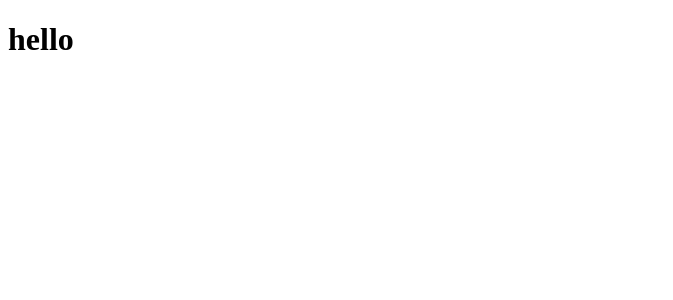
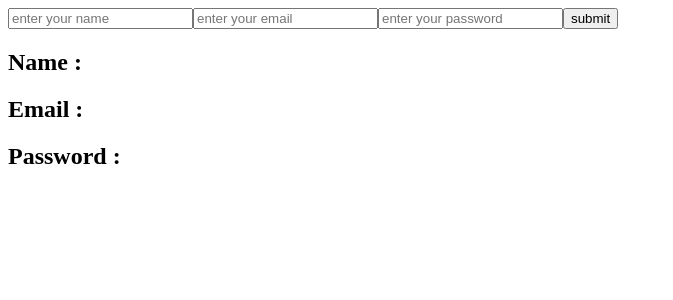
Before and after one commit to abhishek-rai-1/ReactWithTS, a React (Vite) app: page / in a window 1280 px wide. Shown: the top 300 px of the page, without its empty margins (0-673 px from the left). Built offline with nearby package versions, Linux system fonts and the light colour scheme.

Commit message:
Form Event

```diff
--- a/src/App.tsx
+++ b/src/App.tsx
@@ -1,8 +1,8 @@
+import { FormApp } from "./components/Form/FormApp";
+
 const App = () => {
   return (
-    <div>
-      <h1>hello</h1>
-    </div>
+    <FormApp/>
   );
 };
 
--- /dev/null
+++ b/src/components/Form/Form.tsx
@@ -0,0 +1,44 @@
+import { useRef, useState, type FormEvent } from "react";
+
+type FormData = {
+  name: string;
+  email: string;
+  password: string;
+};
+
+export const Form = () => {
+  const [submittedData, setSubmittedData] = useState<FormData>({
+    name: "",
+    email: "",
+    password: "",
+  });
+
+  const name = useRef<HTMLInputElement>(null);
+  const email = useRef<HTMLInputElement>(null);
+  const password = useRef<HTMLInputElement>(null);
+
+  const handleFormSubmit = (event: FormEvent<HTMLFormElement>) => {
+    event.preventDefault();
+
+    const nameValue = name.current!.value;
+    const emailValue = email.current!.value;
+    const passwordValue = password.current!.value;
+
+    setSubmittedData({ name: nameValue, email: emailValue, password: passwordValue });
+  };
+
+  return (
+    <form onSubmit={handleFormSubmit}>
+      <input type="text" placeholder="enter your name" ref={name} />
+      <input type="email" placeholder="enter your email" ref={email} />
+      <input type="password" placeholder="enter your password" ref={password} />
+      <button>submit</button>
+
+      <section>
+        <h1>Name : {submittedData.name}</h1>
+        <h2>Email : {submittedData.email}</h2>
+        <h2>Password : {submittedData.password}</h2>
+      </section>
+    </form>
+  );
+};
--- /dev/null
+++ b/src/components/Form/FormApp.tsx
@@ -0,0 +1,7 @@
+import { Form } from './Form'
+
+export const FormApp = () => {
+  return (
+    <Form/>
+  )
+}
```
